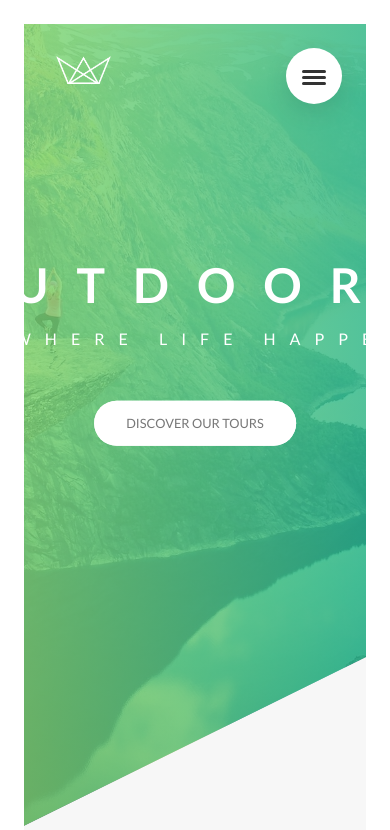
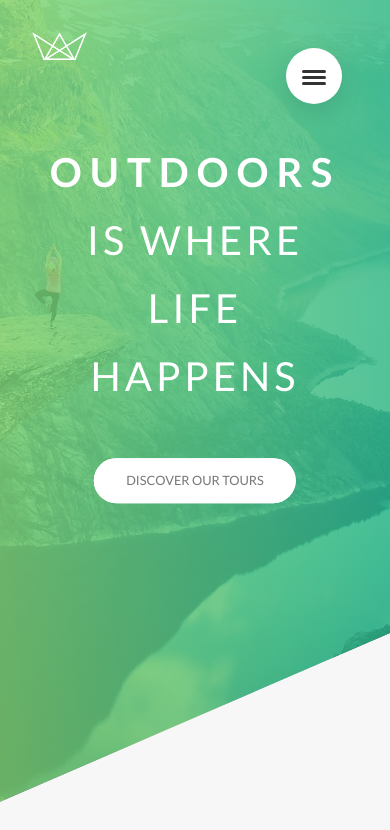
Before and after one commit to capitanwesler/short-page-css, a website: page index.html in a window 390 px wide. Shown: the top 830 px of the page. Drawn offline with Linux system fonts and the light colour scheme.

Commit message:
Adding the media queries into the typo and the base in the style

```diff
--- a/sass/base/_base.scss
+++ b/sass/base/_base.scss
@@ -10,11 +10,11 @@ html {
   // This is what rem is
   font-size: 62.5%; //1rem = 10px; 10px/16px = 62.5%
 
-  @include respond(tab-land) {
+  @include respond(tab-land) { // width < 1200 ?
     font-size: 56.25%; //1rem = 9px, 9/16 = 56.25%
   }
 
-  @include respond(tab-port) {
+  @include respond(tab-port) { // width < 900 ?
     font-size: 50%; //1rem = 8px, 8/16 = 50%
   }
 
@@ -24,5 +24,10 @@ html {
 }
 
 body {
+  padding: 3rem;
   box-sizing: border-box;
+
+  @include respond(tab-port) {
+    padding: 0;
+  }
 }
--- a/sass/base/_typography.scss
+++ b/sass/base/_typography.scss
@@ -4,7 +4,6 @@ body {
   /* font-size: 16px; */
   line-height: 1.7;
   color: $color-gray-dark;
-  padding: 3rem;
   box-sizing: border-box;
 }
 
@@ -13,12 +12,19 @@ body {
   text-transform: uppercase;
   margin-bottom: 6rem;
 
+
+
   &--main {
     display: block;
     font-size: 6rem;
     font-weight: 700;
     letter-spacing: 3.5rem;
     animation: moveInLeft 2s ease-out;
+
+    @include respond(phone) {
+      letter-spacing: 1rem;
+      font-size: 5rem;
+    }
   }
 
   &--sub {
@@ -27,6 +33,11 @@ body {
     font-weight: 400;
     letter-spacing: 1.75rem;
     animation: moveInRight 2s ease-out;
+
+    @include respond(phone) {
+      letter-spacing: 0.5rem;
+      font-size: 5rem;
+    }
   }
 }
 
@@ -44,6 +55,14 @@ body {
   color: transparent;
   letter-spacing: 2px;
   transition: all 200ms;
+
+  @include respond(tab-port) {
+    font-size: 3rem;
+  }
+
+  @include respond(phone) {
+    font-size: 2.5rem;
+  }
 
   &:hover {
     transform: skewY(2deg) skewX(2deg) scale(1.1);
```
Also changed, not shown: css/style.css.
